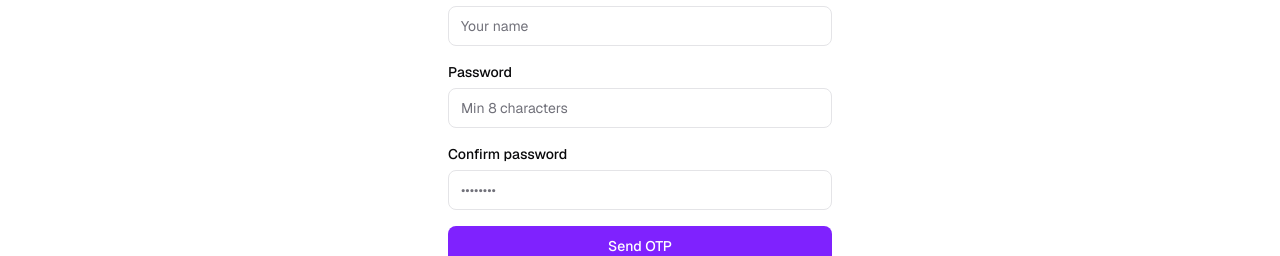
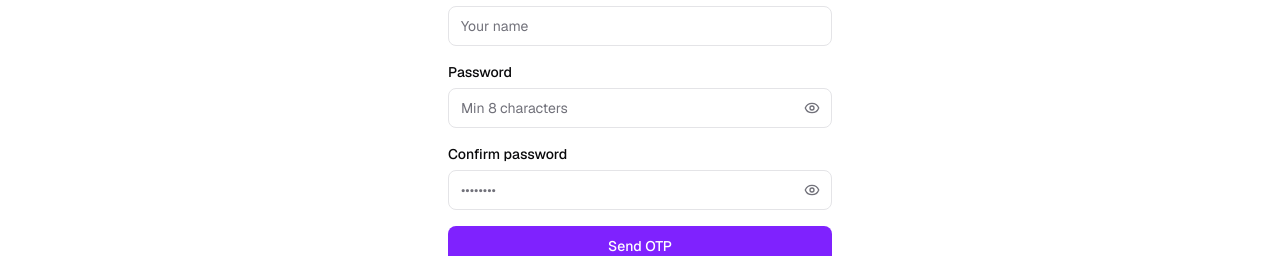
Before and after one commit to pitipume/twon-next-nest, a Next.js app in the folder apps/web/: page /auth/register in a window 1280 px wide. Shown: the part 395-651 px from the top of the page. Built offline with nearby package versions, Linux system fonts and the light colour scheme; no server answers.

Commit message:
feat: add show/hide toggle to password inputs

```diff
--- a/apps/web/src/app/auth/login/page.tsx
+++ b/apps/web/src/app/auth/login/page.tsx
@@ -11,6 +11,7 @@ import api from '@/lib/api';
 import { useAuthStore } from '@/store/auth.store';
 import { Button } from '@/components/ui/button';
 import { Input } from '@/components/ui/input';
+import { PasswordInput } from '@/components/ui/password-input';
 
 const schema = z.object({
   email: z.string().email('Invalid email'),
@@ -65,10 +66,9 @@ export default function LoginPage() {
             {...register('email')}
           />
           <div className="space-y-1">
-            <Input
+            <PasswordInput
               id="password"
               label={t('password')}
-              type="password"
               placeholder="••••••••"
               autoComplete="current-password"
               error={errors.password?.message}
--- a/apps/web/src/app/auth/register/page.tsx
+++ b/apps/web/src/app/auth/register/page.tsx
@@ -10,6 +10,7 @@ import { useTranslations } from 'next-intl';
 import api from '@/lib/api';
 import { Button } from '@/components/ui/button';
 import { Input } from '@/components/ui/input';
+import { PasswordInput } from '@/components/ui/password-input';
 
 const schema = z
   .object({
@@ -75,18 +76,16 @@ export default function RegisterPage() {
             error={errors.displayName?.message}
             {...register('displayName')}
           />
-          <Input
+          <PasswordInput
             id="password"
             label={t('password')}
-            type="password"
             placeholder="Min 8 characters"
             error={errors.password?.message}
             {...register('password')}
           />
-          <Input
+          <PasswordInput
             id="confirmPassword"
             label={t('confirmPassword')}
-            type="password"
             placeholder="••••••••"
             error={errors.confirmPassword?.message}
             {...register('confirmPassword')}
--- a/apps/web/src/app/auth/reset-password/page.tsx
+++ b/apps/web/src/app/auth/reset-password/page.tsx
@@ -10,7 +10,7 @@ import { toast } from 'sonner';
 import { useTranslations } from 'next-intl';
 import api from '@/lib/api';
 import { Button } from '@/components/ui/button';
-import { Input } from '@/components/ui/input';
+import { PasswordInput } from '@/components/ui/password-input';
 
 const schema = z
   .object({
@@ -125,18 +125,16 @@ export default function ResetPasswordPage() {
           </div>
 
           <div className="space-y-4">
-            <Input
+            <PasswordInput
               id="newPassword"
               label={t('newPassword')}
-              type="password"
               placeholder="Min 8 characters"
               error={errors.newPassword?.message}
               {...register('newPassword')}
             />
-            <Input
+            <PasswordInput
               id="confirmPassword"
               label={t('confirmPassword')}
-              type="password"
               placeholder="••••••••"
               error={errors.confirmPassword?.message}
               {...register('confirmPassword')}
--- /dev/null
+++ b/apps/web/src/components/ui/password-input.tsx
@@ -0,0 +1,52 @@
+'use client';
+
+import { forwardRef, useState, InputHTMLAttributes } from 'react';
+import { Eye, EyeOff } from 'lucide-react';
+import { cn } from '@/lib/utils';
+
+interface PasswordInputProps extends Omit<InputHTMLAttributes<HTMLInputElement>, 'type'> {
+  label?: string;
+  error?: string;
+}
+
+const PasswordInput = forwardRef<HTMLInputElement, PasswordInputProps>(
+  ({ className, label, error, id, ...props }, ref) => {
+    const [show, setShow] = useState(false);
+
+    return (
+      <div className="flex flex-col gap-1.5">
+        {label && (
+          <label htmlFor={id} className="text-sm font-medium text-[var(--foreground)]">
+            {label}
+          </label>
+        )}
+        <div className="relative">
+          <input
+            ref={ref}
+            id={id}
+            type={show ? 'text' : 'password'}
+            className={cn(
+              'h-10 w-full rounded-lg border border-[var(--border)] bg-[var(--background)] px-3 pr-10 text-sm text-[var(--foreground)] placeholder:text-[var(--muted-foreground)] transition-colors focus:outline-none focus:ring-2 focus:ring-violet-500 disabled:opacity-50',
+              error && 'border-red-500 focus:ring-red-500',
+              className,
+            )}
+            {...props}
+          />
+          <button
+            type="button"
+            tabIndex={-1}
+            onClick={() => setShow((s) => !s)}
+            className="absolute right-3 top-1/2 -translate-y-1/2 text-[var(--muted-foreground)] hover:text-[var(--foreground)] transition-colors"
+            aria-label={show ? 'Hide password' : 'Show password'}
+          >
+            {show ? <EyeOff size={16} /> : <Eye size={16} />}
+          </button>
+        </div>
+        {error && <p className="text-xs text-red-500">{error}</p>}
+      </div>
+    );
+  },
+);
+PasswordInput.displayName = 'PasswordInput';
+
+export { PasswordInput };
```
